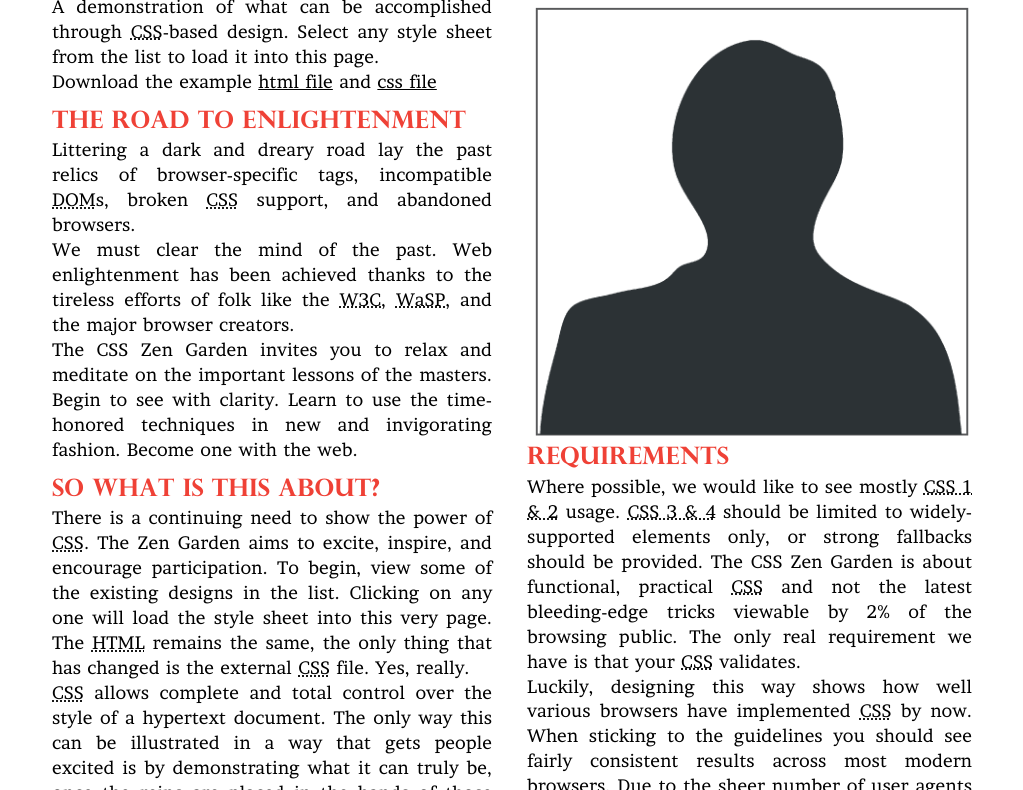
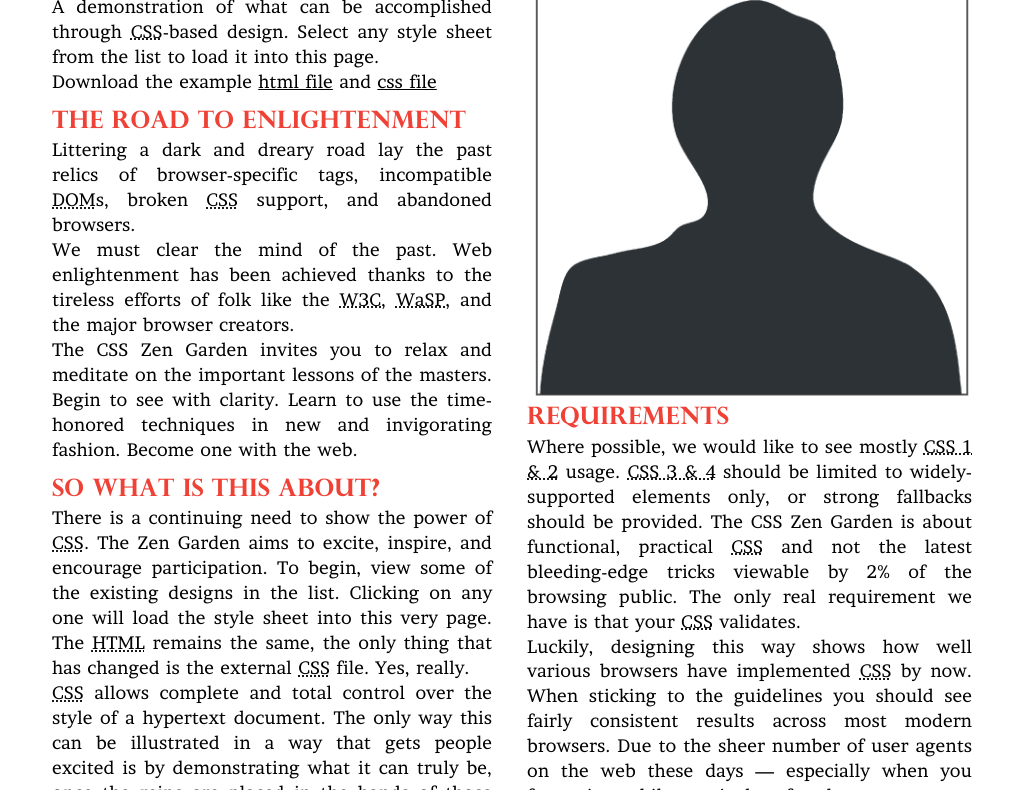
Before and after one commit to megwann/megwann.github.io, a plain HTML site: page CSS ZEN GARDEN - Megan Storey/root/index.html in a window 1280 px wide. Shown: the part 411-1201 px from the top of the page, without its empty margins (128-1151 px from the left). Drawn offline with Linux system fonts and the light colour scheme.

Commit message:
zen garden
image update

```diff
--- a/CSS ZEN GARDEN - Megan Storey/root/css/style.css
+++ b/CSS ZEN GARDEN - Megan Storey/root/css/style.css
@@ -145,7 +145,7 @@ h3{
     float: right;
     margin-left: 500px;
     margin-right: 20px;
-    margin-top: -1650px;
+    margin-top: -1690px;
     margin-bottom: 10px;
     text-align: justify;
 }
```
